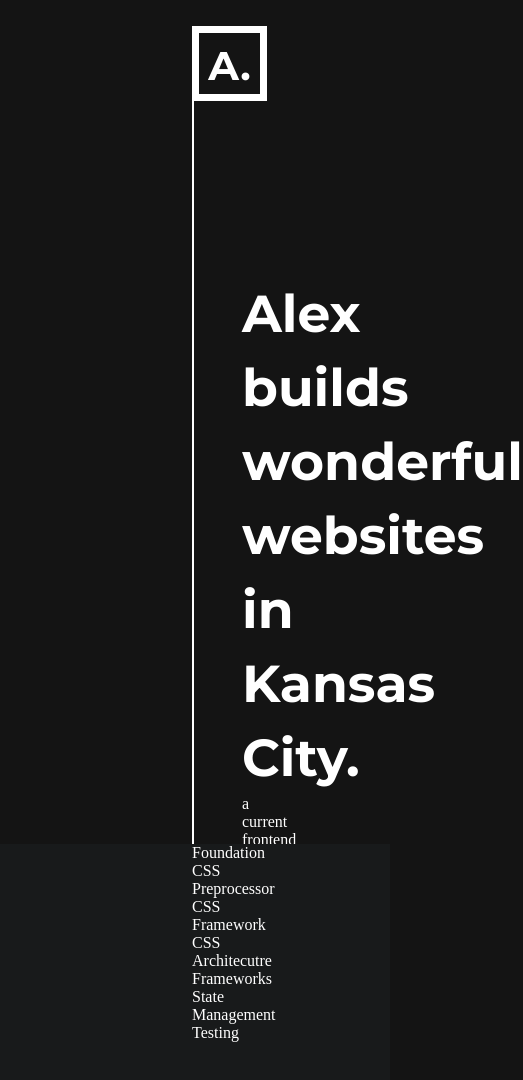
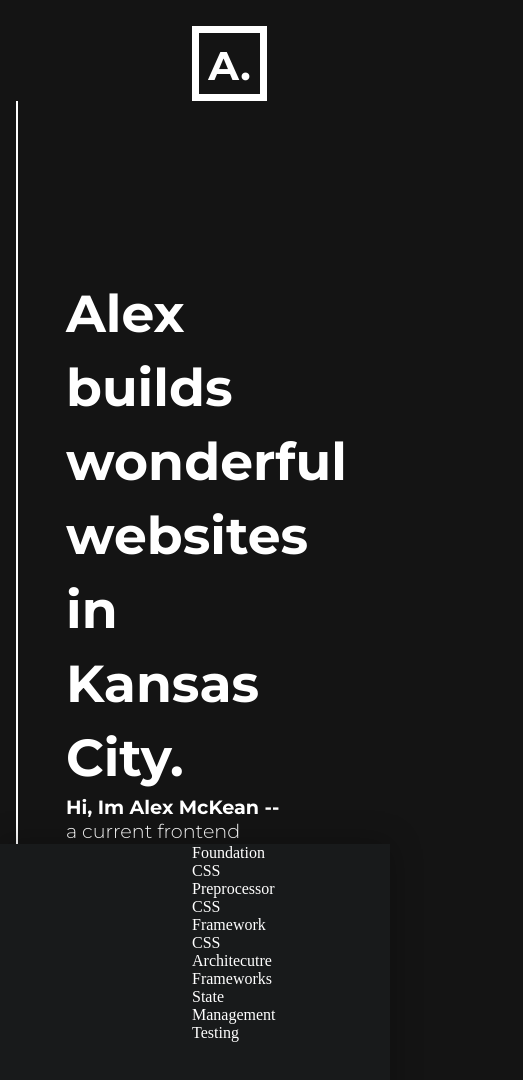
Before and after one commit to amckean12/alex-port, a React (Create React App) app: page / in a window 390 px wide. Shown: the top 1080 px of the page, 523 px wide, since content can reach past the window. Built offline with nearby package versions, Linux system fonts and the light colour scheme.

Commit message:
responsive utils

```diff
--- a/public/index.html
+++ b/public/index.html
@@ -4,17 +4,10 @@
     <meta charset="utf-8" />
     <link rel="icon" href="%PUBLIC_URL%/favicon.ico" />
     <meta name="viewport" content="width=device-width, initial-scale=1" />
-    <meta name="theme-color" content="#000000" />
-    <meta
-      name="description"
-      content="Web site created using create-react-app"
-    />
-    <link rel="apple-touch-icon" href="%PUBLIC_URL%/logo192.png" />
-    <link rel="manifest" href="%PUBLIC_URL%/manifest.json" />
+    <script src="https://ajax.googleapis.com/ajax/libs/jquery/3.4.1/jquery.min.js"></script>
     <title>Alex McKean Site</title>
   </head>
   <body>
-    <noscript>You need to enable JavaScript to run this app.</noscript>
     <div id="root"></div>
   </body>
 </html>
--- a/src/styles/components/hero.scss
+++ b/src/styles/components/hero.scss
@@ -1,6 +1,9 @@
 .hero {
     &__container {
         margin: 0 12rem 0 12rem;
+        @include phone-only {
+            margin: 0 1rem 0 1rem;
+        }
         height: 88vh;
         display: flex;
         flex-direction: column;
@@ -14,4 +17,12 @@
         padding-left: 3rem;
         border-left: 2px solid #ffffff;
     }
+    &__copy {
+        &:before {
+            @include font-heading-bold;
+            content: "Hi, Im Alex McKean -- "
+        }
+        @include font-heading-light;
+        font-size: 1.2rem;
+    }
 }
--- a/src/styles/components/skills.scss
+++ b/src/styles/components/skills.scss
@@ -1,6 +1,7 @@
 .skills {
     height: 100vh;
     background-color: #181A1B;
+    box-shadow: 0px 0 30px rgba(0, 0, 0, 0.3);
     &__container {
         margin: 0 12rem 0 12rem;
     }
--- a/src/styles/theme.scss
+++ b/src/styles/theme.scss
@@ -1,6 +1,9 @@
 //Google Fonts
 @import url('https://fonts.googleapis.com/css?family=Montserrat:300,400,700&display=swap');
 @import url('https://fonts.googleapis.com/css?family=Courier+Prime:400,700&display=swap');
+
+//Utils
+@import './utils/responsiveness.scss';
 
 //Variables
 $header-font: 'Montserrat', sans-serif;
--- /dev/null
+++ b/src/styles/utils/responsiveness.scss
@@ -0,0 +1,19 @@
+//Sass Responsiveness Utils
+
+
+//BreakPoints
+@mixin phone-only {
+    @media (max-width: 599px) { @content; }
+}
+@mixin tablet-portrait {
+    @media (min-width: 600px) { @content; }
+}
+@mixin tablet-landscape {
+    @media (min-width: 900px) { @content; }
+}
+@mixin desktop {
+    @media (min-width: 1200px) { @content; }
+}
+@mixin big-desktop {
+    @media (min-width: 1800px) { @content; }
+}
```
